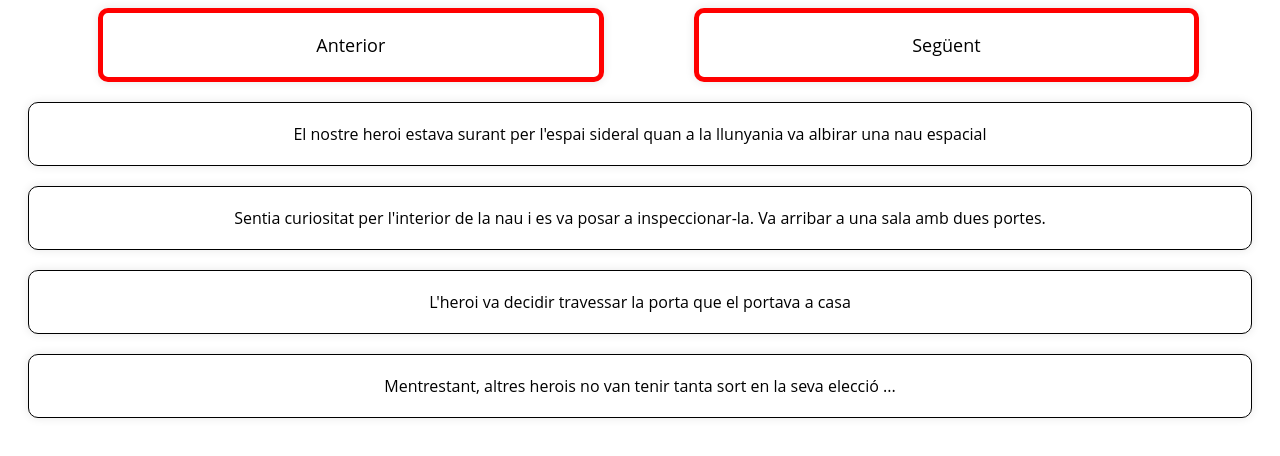
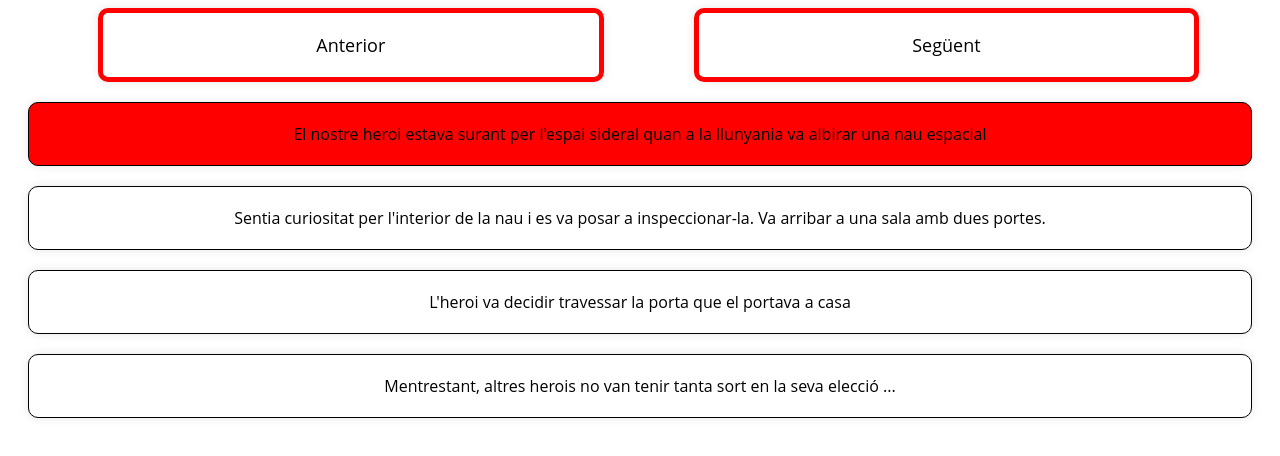
Before and after one commit to JordiAltes/Sprint6-REACT, a React (Vite) app in the folder Sprint6_REACT/: page / in a window 1280 px wide. Shown: the top 456 px of the page. Built offline with nearby package versions, Linux system fonts and the light colour scheme.

Commit message:
exercici4 acabat

```diff
--- a/Sprint6_REACT/src/App.jsx
+++ b/Sprint6_REACT/src/App.jsx
@@ -3,18 +3,28 @@ import { useState } from "react";
 import Escena from "./components/Escena.jsx";
 import frases from "./components/frases";
 
- function App() {
+function App() {
+  const [position, setPosition] = useState(1);
+  function ActiveNext() {
+    setPosition(position >= frases.length ? 1 : position + 1);
 
+  }
+  function ActiveBack(){
+    setPosition(position <= 1 ? frases.length : position - 1);
+  }
 
   return (
     <div>
-      <button className="button" onClick={() => ActiveBack()}>Anterior</button>
-      <button className="button" onClick={() => ActiveNext()}>Següent</button>
-      {frases.map(item => <Escena
-      key={item.id}
-      frase={item.text}/>)}
+      <button className="button" onClick={() => ActiveBack()}>
+        Anterior
+      </button>
+      <button className="button" onClick={() => ActiveNext()}>
+        Següent
+      </button>
+      {frases.map((item) => (
+        <Escena key={item.id} frase={item.text} isPainted={position === item.id} />
+      ))}
     </div>
-    )
-
+  );
 }
-export default App
+export default App;
```
